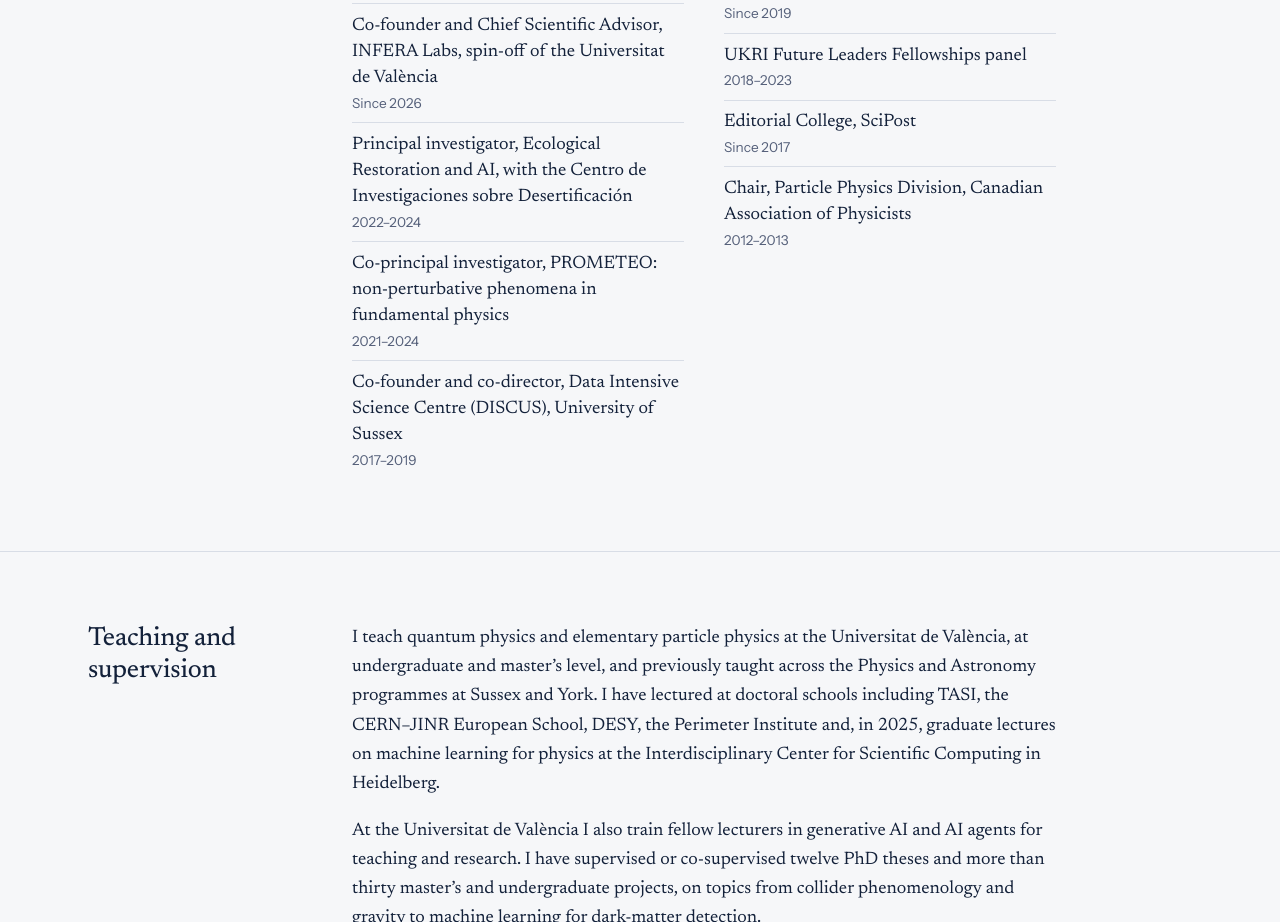
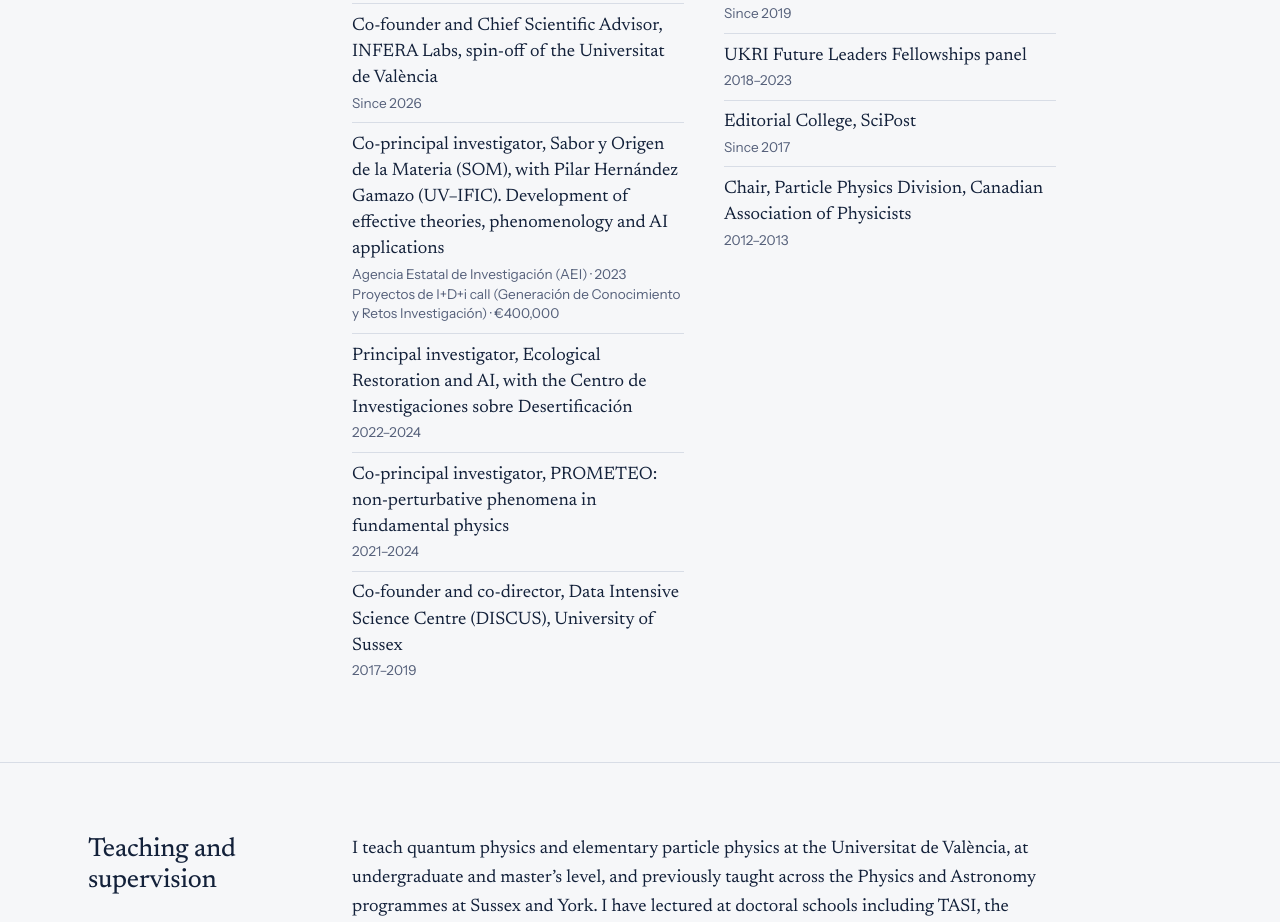
Before and after one commit to vsanz/Vsanz.github.io, a plain HTML site: page index.html in a window 1280 px wide. Shown: the part 5461-6383 px from the top of the page. Drawn offline with Linux system fonts and the light colour scheme.

Commit message:
Add SOM co-PI role to leadership section

```diff
--- a/index.html
+++ b/index.html
@@ -259,6 +259,7 @@ footer .wrap{display:flex;flex-wrap:wrap;justify-content:space-between;gap:1rem}
             <li>Principal investigator, IFIC Severo Ochoa Programme of Excellence, focused on quantum technologies, medical physics and advanced instrumentation, with AI as a unifying tool<span class="when">2024–2028</span></li>
             <li>Principal investigator, STEP: AI for quantum technologies, Generalitat Valenciana<span class="when">2026–2028</span></li>
             <li>Co-founder and Chief Scientific Advisor, INFERA Labs, spin-off of the Universitat de València<span class="when">Since 2026</span></li>
+            <li>Co-principal investigator, Sabor y Origen de la Materia (SOM), with Pilar Hernández Gamazo (UV–IFIC). Development of effective theories, phenomenology and AI applications<span class="when">Agencia Estatal de Investigación (AEI) · 2023 Proyectos de I+D+i call (Generación de Conocimiento y Retos Investigación) · €400,000</span></li>
             <li>Principal investigator, Ecological Restoration and AI, with the Centro de Investigaciones sobre Desertificación<span class="when">2022–2024</span></li>
             <li>Co-principal investigator, PROMETEO: non-perturbative phenomena in fundamental physics<span class="when">2021–2024</span></li>
             <li>Co-founder and co-director, Data Intensive Science Centre (DISCUS), University of Sussex<span class="when">2017–2019</span></li>
```
